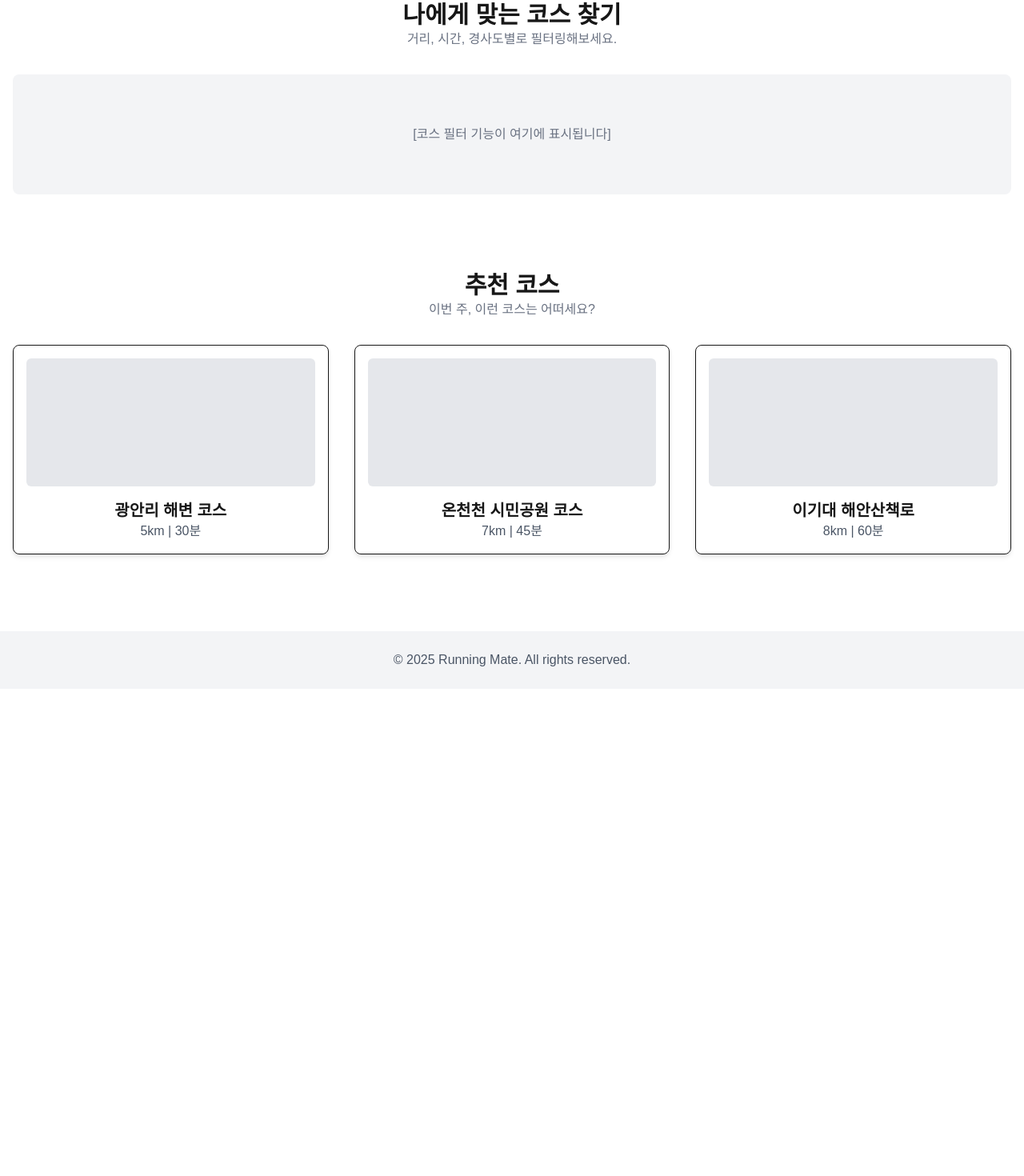
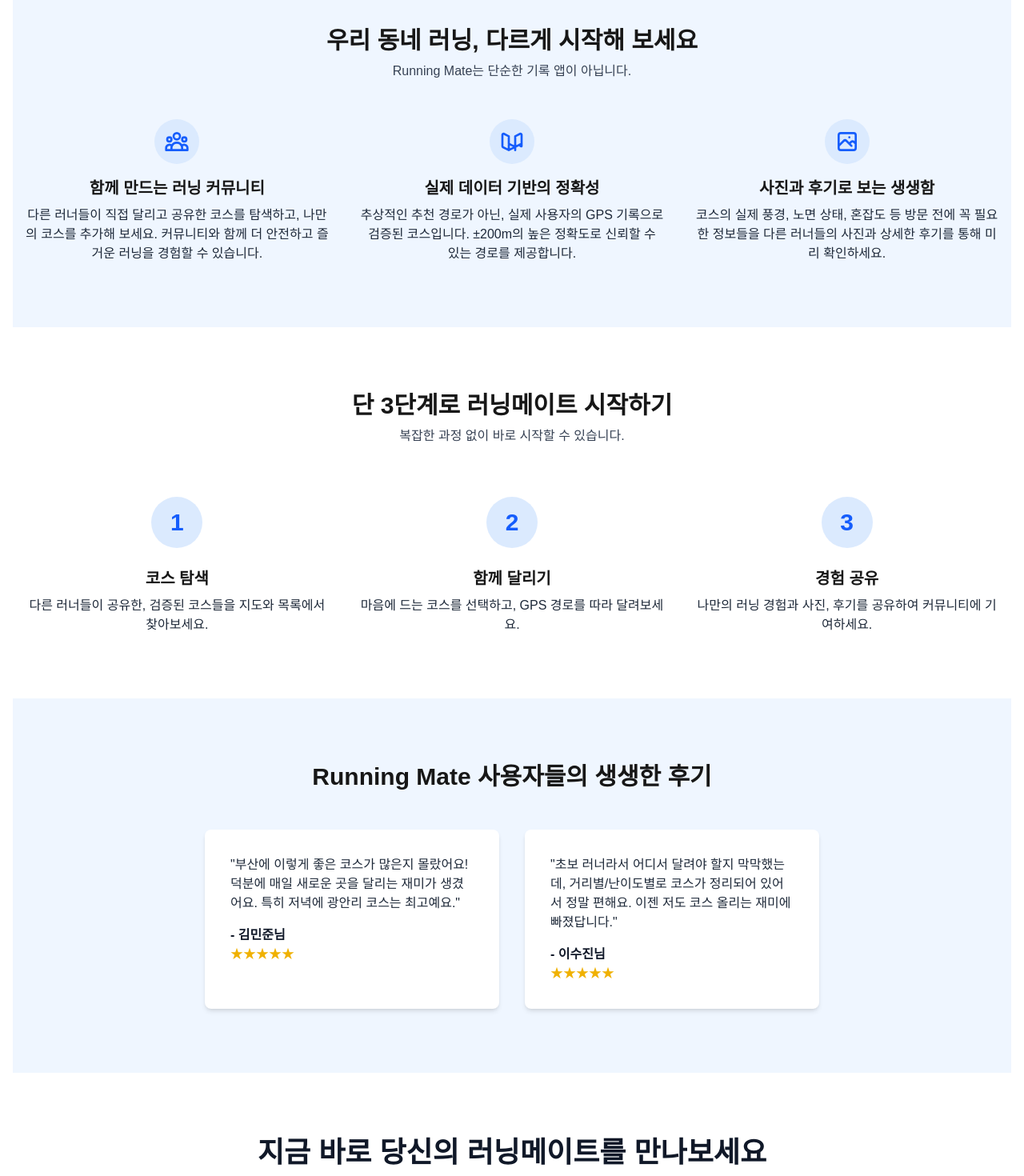
Before and after one commit to sinbin1036/runnging_mate, a Next.js app: page / in a window 1280 px wide. Shown: the part 467-1937 px from the top of the page at 80% size. Before the commit the page ends 1328 px from the top, so only its background shows below. Built offline with nearby package versions, Linux system fonts and the light colour scheme.

Commit message:
design: 랜딩페이지 ui 수정

```diff
--- a/src/app/layout.tsx
+++ b/src/app/layout.tsx
@@ -27,7 +27,7 @@
   return (
     <html lang="ko">
       <body
-        className={`${geistSans.variable} ${geistMono.variable} antialiased flex flex-col min-h-screen`}
+        className={`${geistSans.variable} ${geistMono.variable} antialiased flex flex-col min-h-screen bg-white`}
       >
         <Header />
         <main className="flex-grow">{children}</main>
--- a/src/app/page.tsx
+++ b/src/app/page.tsx
@@ -20,40 +20,134 @@
         </Link>
       </section>
 
-      {/* Filters Section (Placeholder) */}
-      <section className="py-12">
-        <div className="text-center mb-8">
-            <h2 className="text-3xl font-bold">나에게 맞는 코스 찾기</h2>
-            <p className="text-gray-500">거리, 시간, 경사도별로 필터링해보세요.</p>
-        </div>
-        <div className="bg-gray-100 p-8 rounded-lg flex justify-center items-center min-h-[150px]">
-          <p className="text-gray-500">[코스 필터 기능이 여기에 표시됩니다]</p>
+      <section class="py-20 bg-blue-50">
+        <div class="container mx-auto px-4">
+          <div class="text-center mb-12">
+            <h2 class="text-3xl font-bold">우리 동네 러닝, 다르게 시작해 보세요</h2>
+            <p class="text-gray-700 mt-2">Running Mate는 단순한 기록 앱이 아닙니다.</p>
+          </div>
+          <div class="grid md:grid-cols-3 gap-10">
+            {/* Feature 1: Community */}
+            <div class="text-center">
+              <div class="mb-4 flex justify-center">
+                <span class="bg-blue-100 text-blue-600 rounded-full p-3">
+                  {/* Placeholder for an icon */}
+                  <svg class="w-8 h-8" fill="none" stroke="currentColor" viewBox="0 0 24 24" xmlns="http://www.w3.org/2000/svg"><path strokeLinecap="round" strokeLinejoin="round" strokeWidth={2} d="M17 20h5v-2a3 3 0 00-5.356-1.857M17 20H7m10 0v-2c0-.656-.126-1.283-.356-1.857M7 20H2v-2a3 3 0 015.356-1.857M7 20v-2c0-.656.126-1.283.356-1.857m0 0a5.002 5.002 0 019.288 0M15 7a3 3 0 11-6 0 3 3 0 016 0zm6 3a2 2 0 11-4 0 2 2 0 014 0zM7 10a2 2 0 11-4 0 2 2 0 014 0z" /></svg>
+                </span>
+              </div>
+              <h3 class="text-xl font-bold mb-2">함께 만드는 러닝 커뮤니티</h3>
+              <p class="text-gray-800">
+                다른 러너들이 직접 달리고 공유한 코스를 탐색하고, 나만의 코스를 추가해 보세요. 커뮤니티와 함께 더 안전하고 즐거운 러닝을 경험할 수 있습니다.
+              </p>
+            </div>
+            {/* Feature 2: Accuracy */}
+            <div class="text-center">
+              <div class="mb-4 flex justify-center">
+                <span class="bg-blue-100 text-blue-600 rounded-full p-3">
+                  {/* Placeholder for an icon */}
+                  <svg class="w-8 h-8" fill="none" stroke="currentColor" viewBox="0 0 24 24" xmlns="http://www.w3.org/2000/svg"><path strokeLinecap="round" strokeLinejoin="round" strokeWidth={2} d="M9 20l-5.447-2.724A1 1 0 013 16.382V5.618a1 1 0 011.447-.894L9 7m0 13l6-3m-6 3V7m6 10l5.447-2.724A1 1 0 0021 16.382V5.618a1 1 0 00-1.447-.894L15 7m-6 13v-3m6 3v-3m0 0l-6-3m6 3V7" /></svg>
+                </span>
+              </div>
+              <h3 class="text-xl font-bold mb-2">실제 데이터 기반의 정확성</h3>
+              <p class="text-gray-800">
+                추상적인 추천 경로가 아닌, 실제 사용자의 GPS 기록으로 검증된 코스입니다. ±200m의 높은 정확도로 신뢰할 수 있는 경로를 제공합니다.
+              </p>
+            </div>
+            {/* Feature 3: Vivid Reviews */}
+            <div class="text-center">
+              <div class="mb-4 flex justify-center">
+                <span class="bg-blue-100 text-blue-600 rounded-full p-3">
+                  {/* Placeholder for an icon */}
+                  <svg class="w-8 h-8" fill="none" stroke="currentColor" viewBox="0 0 24 24" xmlns="http://www.w3.org/2000/svg"><path strokeLinecap="round" strokeLinejoin="round" strokeWidth={2} d="M4 16l4.586-4.586a2 2 0 012.828 0L16 16m-2-2l1.586-1.586a2 2 0 012.828 0L20 14m-6-6h.01M6 20h12a2 2 0 002-2V6a2 2 0 00-2-2H6a2 2 0 00-2 2v12a2 2 0 002 2z" /></svg>
+                </span>
+              </div>
+              <h3 class="text-xl font-bold mb-2">사진과 후기로 보는 생생함</h3>
+              <p class="text-gray-800">
+                코스의 실제 풍경, 노면 상태, 혼잡도 등 방문 전에 꼭 필요한 정보들을 다른 러너들의 사진과 상세한 후기를 통해 미리 확인하세요.
+              </p>
+            </div>
+          </div>
         </div>
       </section>
 
-      {/* Courses List Section (Placeholder) */}
-      <section className="py-12">
-        <div className="text-center mb-8">
-            <h2 className="text-3xl font-bold">추천 코스</h2>
-            <p className="text-gray-500">이번 주, 이런 코스는 어떠세요?</p>
+      {/* How It Works Section */}
+      <section className="py-20">
+        <div className="container mx-auto px-4">
+          <div className="text-center mb-16">
+            <h2 className="text-3xl font-bold">단 3단계로 러닝메이트 시작하기</h2>
+            <p className="text-gray-700 mt-2">복잡한 과정 없이 바로 시작할 수 있습니다.</p>
+          </div>
+          <div className="grid md:grid-cols-3 gap-10">
+            {/* Step 1 */}
+            <div className="text-center">
+              <div className="mb-6">
+                <span className="inline-flex items-center justify-center w-16 h-16 bg-blue-100 rounded-full">
+                  <span className="text-3xl font-bold text-blue-600">1</span>
+                </span>
+              </div>
+              <h3 className="text-xl font-bold mb-2">코스 탐색</h3>
+              <p className="text-gray-800">다른 러너들이 공유한, 검증된 코스들을 지도와 목록에서 찾아보세요.</p>
+            </div>
+            {/* Step 2 */}
+            <div className="text-center">
+              <div className="mb-6">
+                <span className="inline-flex items-center justify-center w-16 h-16 bg-blue-100 rounded-full">
+                  <span className="text-3xl font-bold text-blue-600">2</span>
+                </span>
+              </div>
+              <h3 className="text-xl font-bold mb-2">함께 달리기</h3>
+              <p className="text-gray-800">마음에 드는 코스를 선택하고, GPS 경로를 따라 달려보세요.</p>
+            </div>
+            {/* Step 3 */}
+            <div className="text-center">
+              <div className="mb-6">
+                <span className="inline-flex items-center justify-center w-16 h-16 bg-blue-100 rounded-full">
+                  <span className="text-3xl font-bold text-blue-600">3</span>
+                </span>
+              </div>
+              <h3 className="text-xl font-bold mb-2">경험 공유</h3>
+              <p className="text-gray-800">나만의 러닝 경험과 사진, 후기를 공유하여 커뮤니티에 기여하세요.</p>
+            </div>
+          </div>
         </div>
-        <div className="grid md:grid-cols-3 gap-8">
-          {/* Placeholder Course Cards */}
-          <div className="border rounded-lg p-4 text-center shadow-md">
-            <div className="bg-gray-200 h-40 rounded-md mb-4"></div>
-            <h3 className="font-bold text-xl">광안리 해변 코스</h3>
-            <p className="text-gray-600">5km | 30분</p>
+      </section>
+
+      {/* Testimonials Section */}
+      <section className="py-20 bg-blue-50">
+        <div className="container mx-auto px-4">
+          <div className="text-center mb-12">
+            <h2 className="text-3xl font-bold">Running Mate 사용자들의 생생한 후기</h2>
           </div>
-          <div className="border rounded-lg p-4 text-center shadow-md">
-            <div className="bg-gray-200 h-40 rounded-md mb-4"></div>
-            <h3 className="font-bold text-xl">온천천 시민공원 코스</h3>
-            <p className="text-gray-600">7km | 45분</p>
+          <div className="max-w-3xl mx-auto grid md:grid-cols-2 gap-8">
+            <div className="bg-white p-8 rounded-lg shadow-md">
+              <p className="text-gray-800 mb-4">"부산에 이렇게 좋은 코스가 많은지 몰랐어요! 덕분에 매일 새로운 곳을 달리는 재미가 생겼어요. 특히 저녁에 광안리 코스는 최고예요."</p>
+              <div className="font-bold text-gray-900">- 김민준님</div>
+              <div className="text-yellow-500">★★★★★</div>
+            </div>
+            <div className="bg-white p-8 rounded-lg shadow-md">
+              <p className="text-gray-800 mb-4">"초보 러너라서 어디서 달려야 할지 막막했는데, 거리별/난이도별로 코스가 정리되어 있어서 정말 편해요. 이젠 저도 코스 올리는 재미에 빠졌답니다."</p>
+              <div className="font-bold text-gray-900">- 이수진님</div>
+              <div className="text-yellow-500">★★★★★</div>
+            </div>
           </div>
-          <div className="border rounded-lg p-4 text-center shadow-md">
-            <div className="bg-gray-200 h-40 rounded-md mb-4"></div>
-            <h3 className="font-bold text-xl">이기대 해안산책로</h3>
-            <p className="text-gray-600">8km | 60분</p>
-          </div>
+        </div>
+      </section>
+
+      {/* Final CTA Section */}
+      <section className="py-20 text-center">
+        <div className="container mx-auto px-4">
+          <h2 className="text-4xl font-extrabold text-gray-900 mb-4">
+            지금 바로 당신의 러닝메이트를 만나보세요
+          </h2>
+          <p className="text-lg text-gray-700 mb-8">
+            부산의 아름다운 코스를 발견하고, 러닝 커뮤니티와 함께 성장하세요.
+          </p>
+          <a
+            href="/signup"
+            className="bg-blue-600 text-white font-bold py-4 px-10 rounded-full hover:bg-blue-700 transition duration-300 text-lg"
+          >
+            무료로 회원가입하고 시작하기
+          </a>
         </div>
       </section>
     </div>
```
